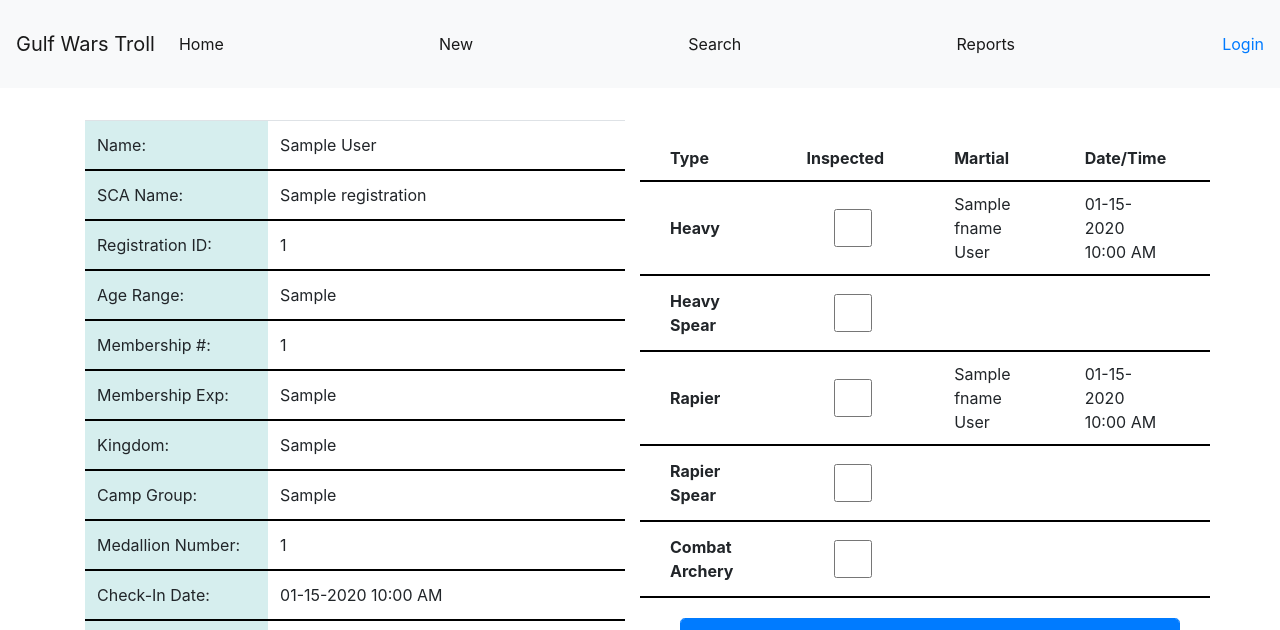
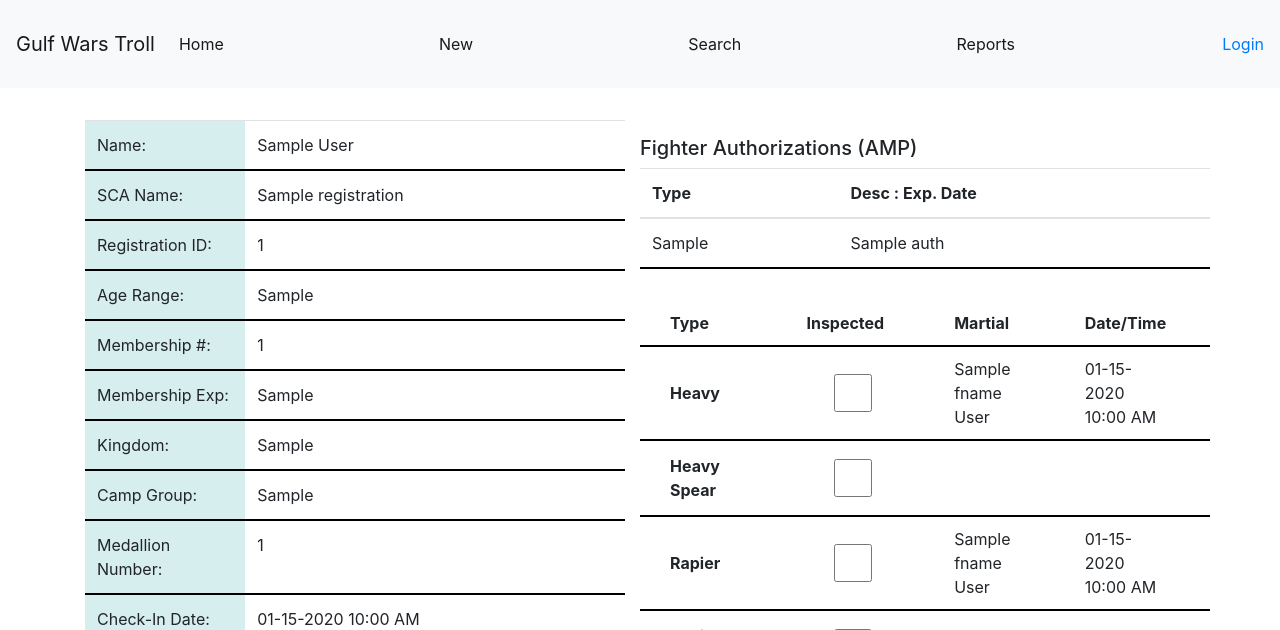
Before and after one commit to gwtroll/gwtroll, a Flask app: template app/templates/martial_reg.html in a window 1280 px wide. Shown: the top 630 px of the page. Run offline with Flask 3, Linux system fonts and the light colour scheme; tables that the repository leaves empty hold one stand-in row (values such as "Sample post"); the template is opened without the code that fills it: values that come from a table or form of the project are taken from there, most other values are stand-ins (such as "Sample title", 1, 10 or a date in 2020); parts of the project's set-up code (start-up, migrations or seed data) failed here and were passed over; some libraries are stand-ins or nearby versions.

Commit message:
Formatted and Updated AMP Call

```diff
--- a/app/routes.py
+++ b/app/routes.py
@@ -712,12 +712,17 @@ def martial_reg(regid):
     form = MartialForm()
     bow_form = BowForm()
     incident_form = IncidentForm()
-    url = "https://amp-uat.ansteorra.org/activities/authorizations/getMemberAuthorizations/jhandel@gmail.com"
+    # url = "https://amp-uat.ansteorra.org/activities/authorizations/getMemberAuthorizations/jhandel@gmail.com"
+    url = f"https://amp-uat.ansteorra.org/activities/authorizations/getMemberAuthorizations/{reg.email}"
     headers = {
                 'Authorization': 'gw_gate|giE36JsEazhckMdFCbYfE9pgdTNLE9hdp8T2ZMgwTgFUZXAUyi'
                 }
     response = requests.request("GET", url, headers=headers)
-    fighter_auth = response.json()
+    if response.status_code == 200:
+        fighter_auth = response.json()
+    else:
+        fighter_auth = None
+    print(response.status_code)
     inspections = MartialInspection.query.filter(MartialInspection.regid == regid).all()
     inspection_dict = {}
     for inspection in inspections:
--- a/app/templates/martial_reg.html
+++ b/app/templates/martial_reg.html
@@ -55,10 +55,6 @@
                             <td><img src="{{ reg['signature'] }}" class="img-fluid"></td>
 
                         </tr>
-                        <tr>
-                            <td>Fighter Authorizations: </td>
-                            <td>{{ fighter_auth }}</td>
-                        </tr>
                     </tbody>
                 </table>
                 <div class="row d-flex justify-content-center">
@@ -92,6 +88,28 @@
                 </div>
             </div>
             <div class="col">
+                {% if fighter_auth %}
+                <div class="row">
+                    <h5>Fighter Authorizations (AMP)</h5>
+                    <table class="table">
+                        <thead>
+
+                            <th>Type</th>
+                            <th>Desc : Exp. Date</th>
+                        </thead>
+                        <tbody>
+                            {% for auth_type in fighter_auth['Authorizations'] %}
+                            {% for auth in fighter_auth['Authorizations'][auth_type] %}
+                            <tr>
+                                <td>{{ auth_type }}</td>
+                                <td>{{ auth }}</td>
+                            </tr>
+                            {% endfor %}
+                            {% endfor %}
+                        </tbody>
+                    </table>
+                </div>
+                {% endif %}
                 <div class="row d-flex justify-content-center">
                     <form action="/martial/{{reg.regid}}" method="POST">
                         <table>
```
